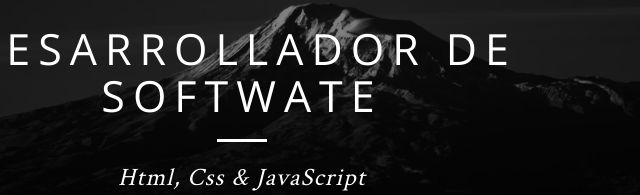
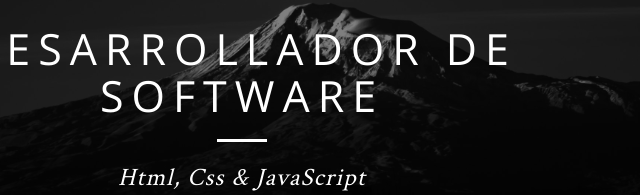
Before and after one commit to Eduardo619123R/eduardo619123r.github.io, a plain HTML site: page index.html in a window 1280 px wide. Shown: the part 398-593 px from the top of the page, 393-1033 px from the left. Drawn offline with nearby package versions, Linux system fonts and the light colour scheme.

Commit message:
Cambio en palabras del index.html

```diff
--- a/index.html
+++ b/index.html
@@ -102,7 +102,7 @@
                       </li>
 
                       <li class="caption">
-                        <h1>DESARROLLADOR DE SOFTWATE</h1>
+                        <h1>DESARROLLADOR DE SOFTWARE</h1>
                         <div class="div-line"></div>
                         <p class="hero">Html, Css &amp; JavaScript</p>
                       </li>
```
